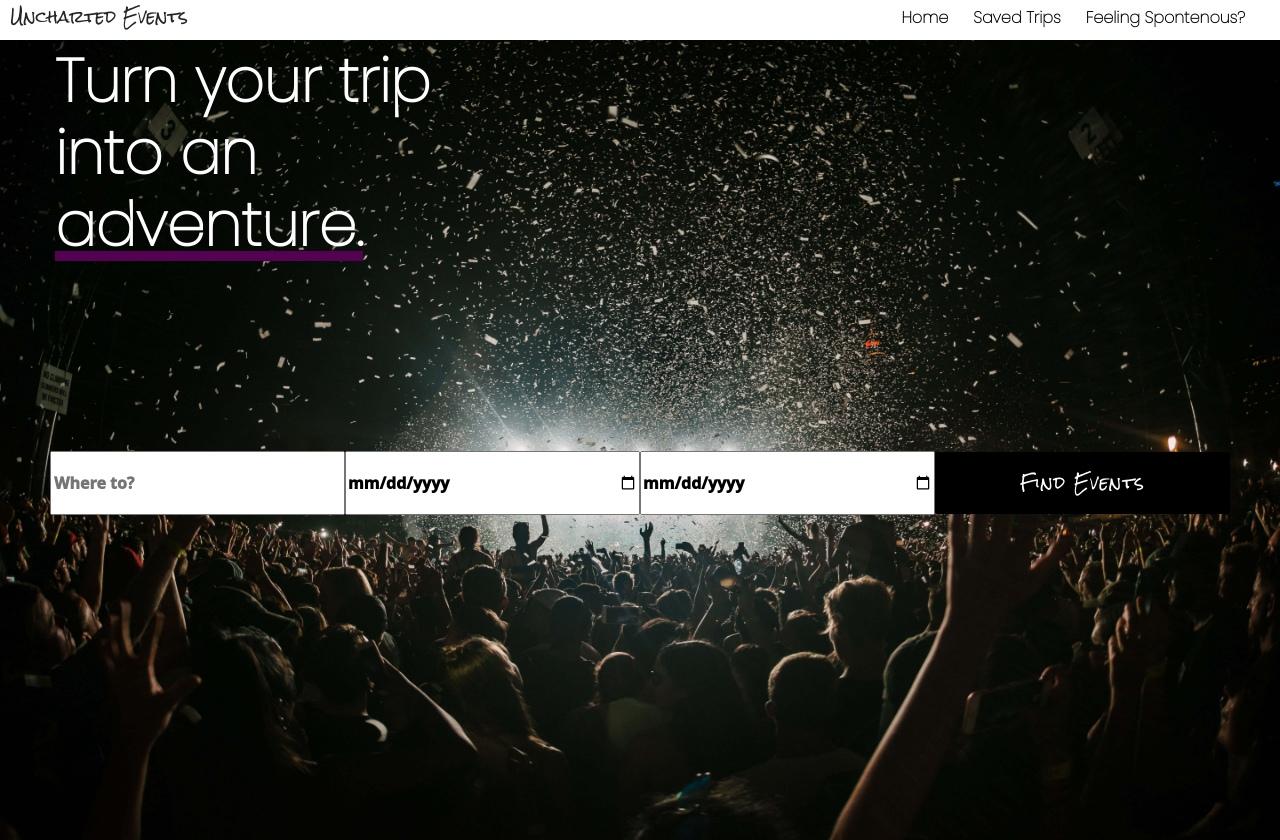
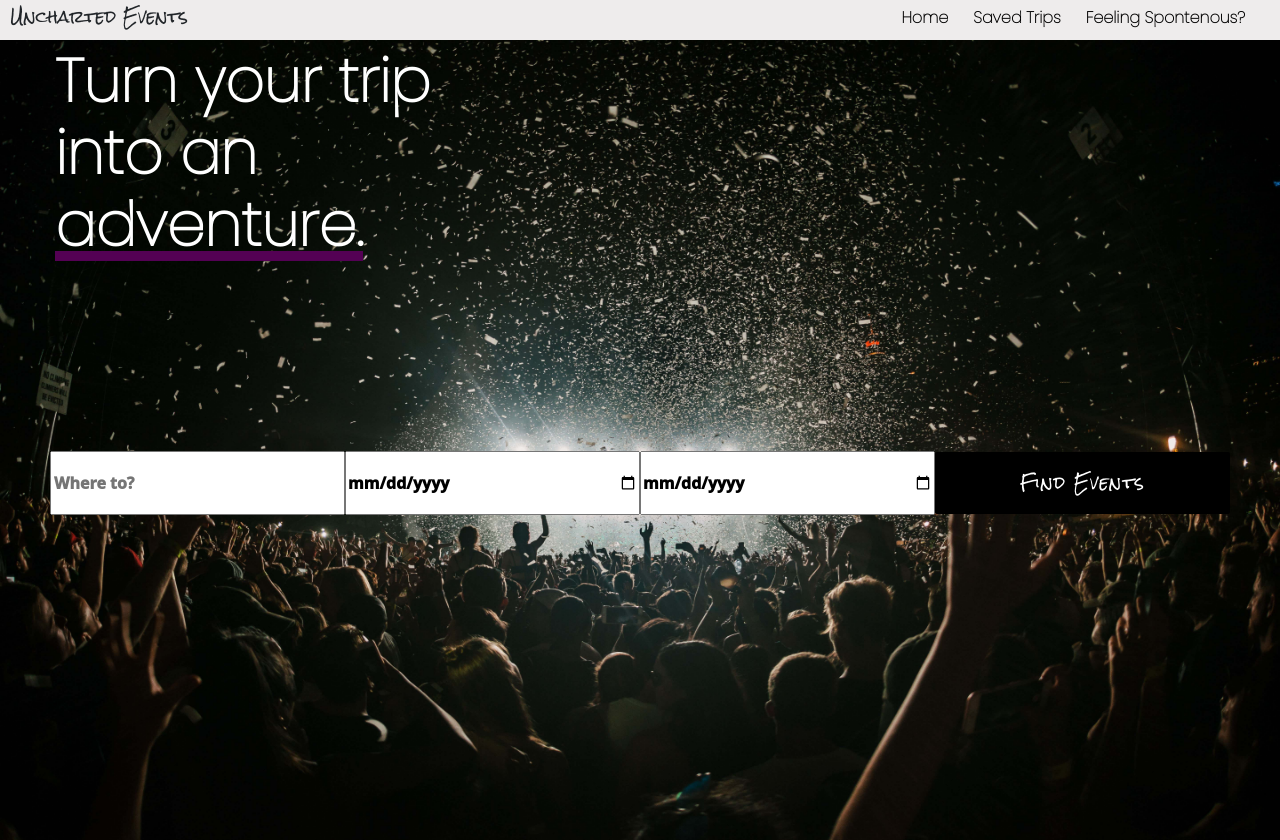
Before and after one commit to klosky11/React-API-Project-TNJ, a React (Create React App) app: page / in a window 1280 px wide. Built offline with nearby package versions, Linux system fonts and the light colour scheme; a web font is replaced by a local one.

Commit message:
changed background color, and changed color of button to match

```diff
--- a/src/components/header.css
+++ b/src/components/header.css
@@ -15,7 +15,7 @@ header button {
   width: 25px;
   height: 29px;
   border: none;
-  background-color: white;
+  background-color: rgb(238, 236, 236);
   margin-top: 10px;
 }
 
--- a/src/components/tripResult.css
+++ b/src/components/tripResult.css
@@ -1,15 +1,7 @@
-/* TripResult body{
+body{
     background-color: rgb(238, 236, 236);
-} */
-/*
-.side-by-side {
-  display: flex;
-} */
+}
 
-/* .photo-container { */
-/* display: flex; */
-/* justify-content: center;
-} */
 
 .airbnb-saveButton-photo {
   margin-top: 50px;
```
